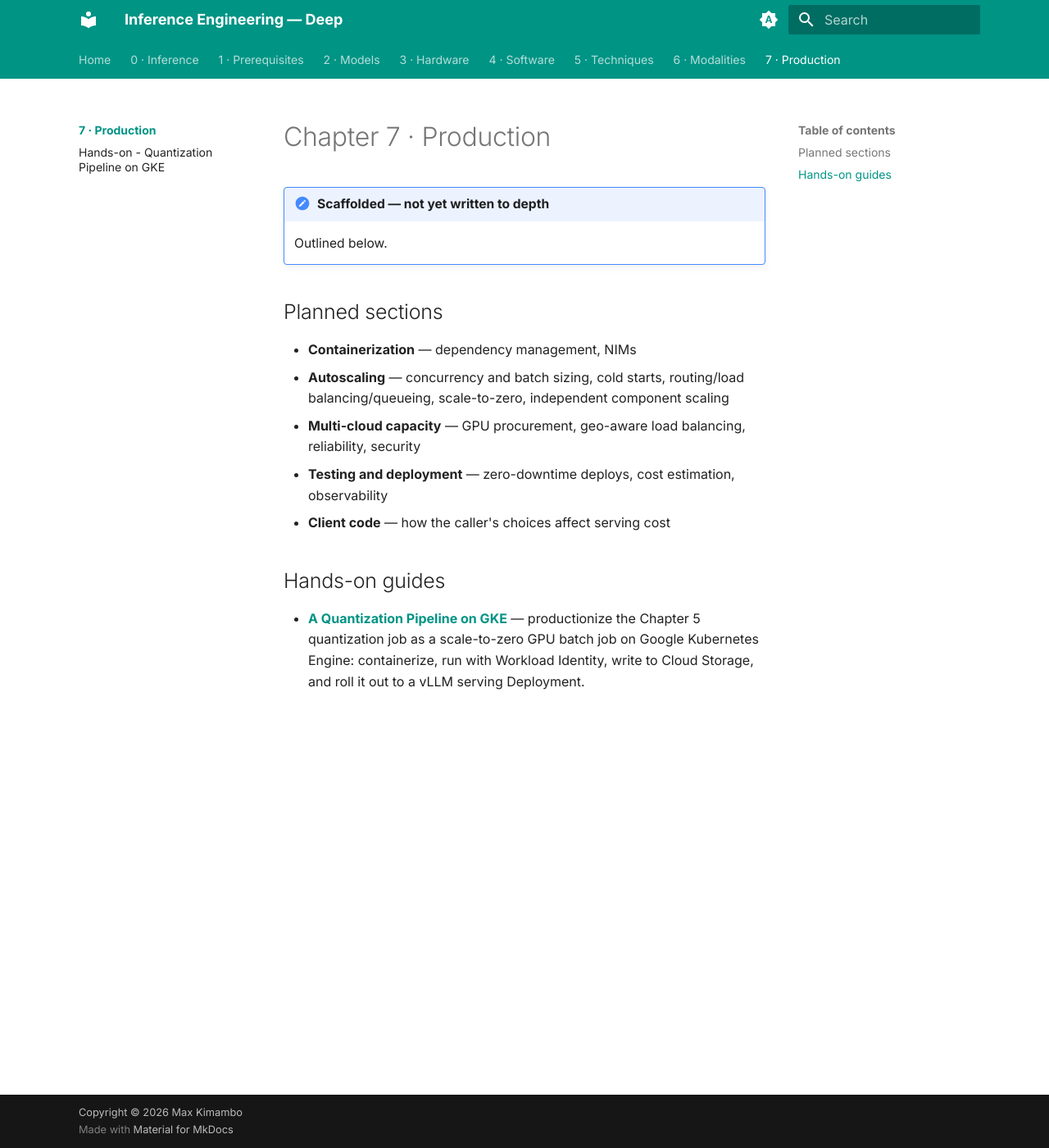
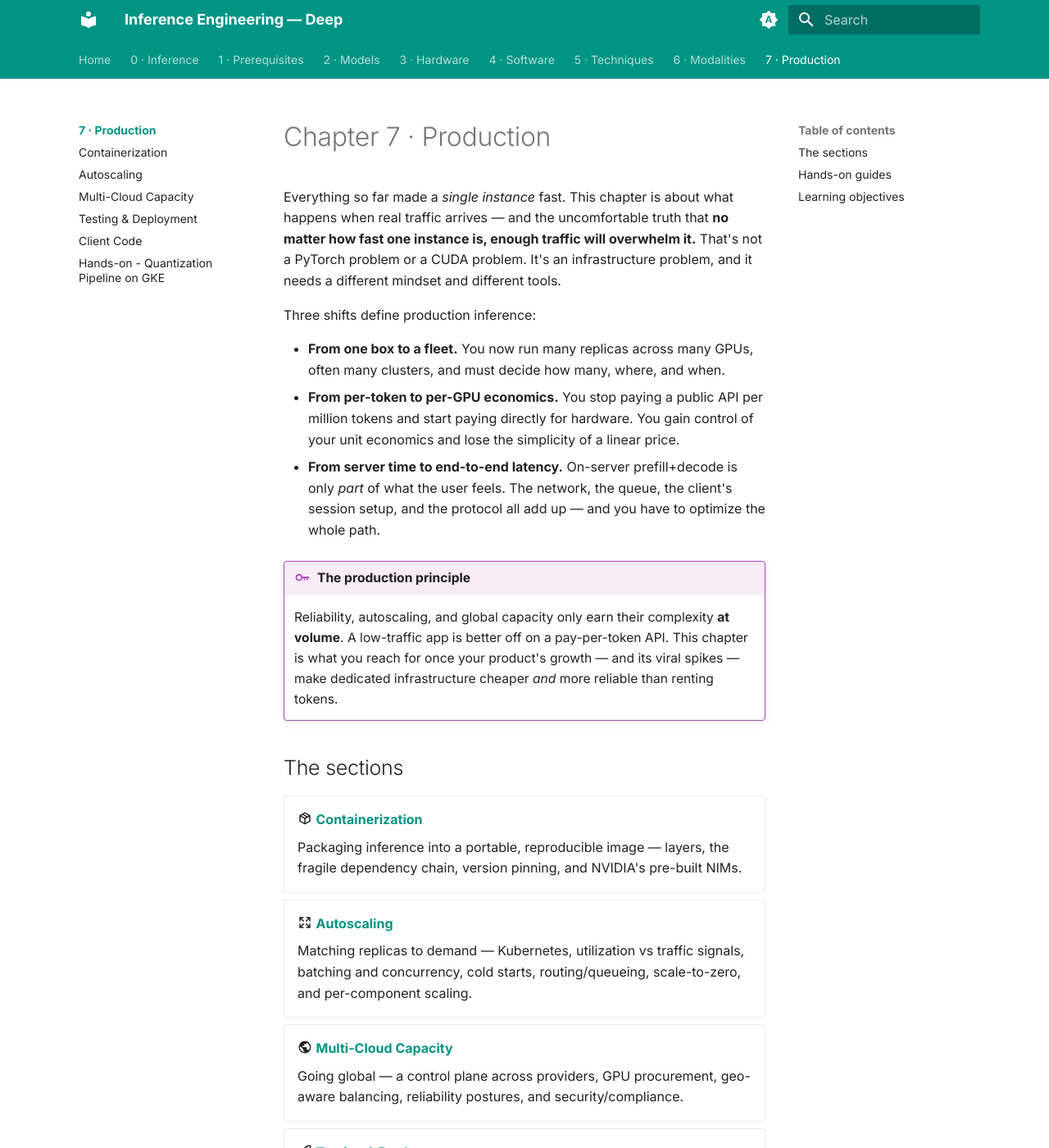
Before and after one commit to maxkimambo/inference-engineering-deep-dive, an MkDocs documentation site: the page built from docs/chapters/production/index.md, in a window 1280 px wide and 1400 px high. Shown: the whole window at 82% size. Built offline with MkDocs 1.6.1 and Material for MkDocs 9.7.7, drawn with Linux system fonts in a browser that asks for light colours; some of the changed text lies outside the part shown.

Commit message:
Chapter 7 (Production) written to depth
Five section pages at Ch2/Ch5 depth, plus the existing GKE hands-on:
- containerization: images/layers, dependency pinning (reproducible builds),
  day-zero exception, NIMs
- autoscaling: k8s planes, utilization vs traffic, five autoscaler knobs,
  static/dynamic/continuous batching, four-stage cold starts, routing/queueing,
  scale-to-zero, independent component scaling
- multi-cloud-capacity: global control plane, GPU procurement (hyperscaler/
  neocloud/reseller; reserved/on-demand/spot), geo-aware balancing, reliability
  (Llama3 failure-rate footnote, active-active/passive), security/compliance
- testing-and-deployment: manual/load/shadow, canary vs blue-green, cost
  estimation (API vs dedicated equations, TCO), observability metrics
- client-code: end-to-end latency, session reuse, async inference, streaming
  (HTTP/WebSockets/gRPC)
Cross-links wired (numbered-heading slugs); nav + index rewritten. Skips the
book's 7.6 Baseten ad. Grounded in book Ch7 (pp.178-207).

```diff
--- a/docs/chapters/production/index.md
+++ b/docs/chapters/production/index.md
@@ -1,19 +1,71 @@
 # Chapter 7 · Production
 
-!!! note "Scaffolded — not yet written to depth"
-    Outlined below.
+Everything so far made a *single instance* fast. This chapter is about what happens when real
+traffic arrives — and the uncomfortable truth that **no matter how fast one instance is, enough
+traffic will overwhelm it.** That's not a PyTorch problem or a CUDA problem. It's an infrastructure
+problem, and it needs a different mindset and different tools.
 
-## Planned sections
+Three shifts define production inference:
 
-- **Containerization** — dependency management, NIMs
-- **Autoscaling** — concurrency and batch sizing, cold starts, routing/load balancing/queueing,
-  scale-to-zero, independent component scaling
-- **Multi-cloud capacity** — GPU procurement, geo-aware load balancing, reliability, security
-- **Testing and deployment** — zero-downtime deploys, cost estimation, observability
-- **Client code** — how the caller's choices affect serving cost
+- **From one box to a fleet.** You now run many replicas across many GPUs, often many clusters, and
+  must decide how many, where, and when.
+- **From per-token to per-GPU economics.** You stop paying a public API per million tokens and start
+  paying directly for hardware. You gain control of your unit economics and lose the simplicity of a
+  linear price.
+- **From server time to end-to-end latency.** On-server prefill+decode is only *part* of what the
+  user feels. The network, the queue, the client's session setup, and the protocol all add up — and
+  you have to optimize the whole path.
+
+!!! key "The production principle"
+    Reliability, autoscaling, and global capacity only earn their complexity **at volume**. A
+    low-traffic app is better off on a pay-per-token API. This chapter is what you reach for once
+    your product's growth — and its viral spikes — make dedicated infrastructure cheaper *and* more
+    reliable than renting tokens.
+
+## The sections
+
+<div class="grid cards" markdown>
+
+-   :material-package-variant-closed: __[Containerization](containerization.md)__
+
+    Packaging inference into a portable, reproducible image — layers, the fragile dependency chain,
+    version pinning, and NVIDIA's pre-built NIMs.
+
+-   :material-arrow-expand-all: __[Autoscaling](autoscaling.md)__
+
+    Matching replicas to demand — Kubernetes, utilization vs traffic signals, batching and
+    concurrency, cold starts, routing/queueing, scale-to-zero, and per-component scaling.
+
+-   :material-earth: __[Multi-Cloud Capacity](multi-cloud-capacity.md)__
+
+    Going global — a control plane across providers, GPU procurement, geo-aware balancing,
+    reliability postures, and security/compliance.
+
+-   :material-rocket-launch-outline: __[Testing & Deployment](testing-and-deployment.md)__
+
+    Shipping safely — load and shadow testing, canary deploys, cost estimation, and observability.
+
+-   :material-account-network: __[Client Code](client-code.md)__
+
+    The half of latency you forget — session reuse, async inference, and streaming protocols
+    (HTTP/WebSockets/gRPC).
+
+</div>
 
 ## Hands-on guides
 
 - [**A Quantization Pipeline on GKE**](quantization-pipeline-gke.md) — productionize the Chapter 5
   quantization job as a scale-to-zero GPU batch job on Google Kubernetes Engine: containerize, run with
-  Workload Identity, write to Cloud Storage, and roll it out to a vLLM serving Deployment.
+  Workload Identity, write to Cloud Storage, and roll it out to a vLLM serving Deployment. A concrete
+  application of §7.1–§7.4.
+
+## Learning objectives
+
+By the end of this chapter you can:
+
+- [x] Build a lean, version-pinned inference container and explain why pinning is non-negotiable
+- [x] Configure a traffic-based autoscaler (the five factors) and pick a batching strategy
+- [x] Break a cold start into its four stages and shorten each
+- [x] Decide when scale-to-zero helps and when it signals you're not ready for dedicated infra
+- [x] Estimate dedicated-deployment cost and compare it honestly to a per-token API
+- [x] Name the metrics an inference service must emit, and why server time ≠ user-felt latency
--- a/mkdocs.yml
+++ b/mkdocs.yml
@@ -119,4 +119,9 @@
       - chapters/modalities/index.md
   - "7 · Production":
       - chapters/production/index.md
+      - Containerization: chapters/production/containerization.md
+      - Autoscaling: chapters/production/autoscaling.md
+      - Multi-Cloud Capacity: chapters/production/multi-cloud-capacity.md
+      - Testing & Deployment: chapters/production/testing-and-deployment.md
+      - Client Code: chapters/production/client-code.md
       - Hands-on - Quantization Pipeline on GKE: chapters/production/quantization-pipeline-gke.md
```
Also changed, not shown: docs/chapters/production/autoscaling.md (added, +185 -0 lines), docs/chapters/production/client-code.md (added, +90 -0 lines), docs/chapters/production/containerization.md (added, +106 -0 lines), docs/chapters/production/multi-cloud-capacity.md (added, +127 -0 lines), docs/chapters/production/testing-and-deployment.md (added, +126 -0 lines).
